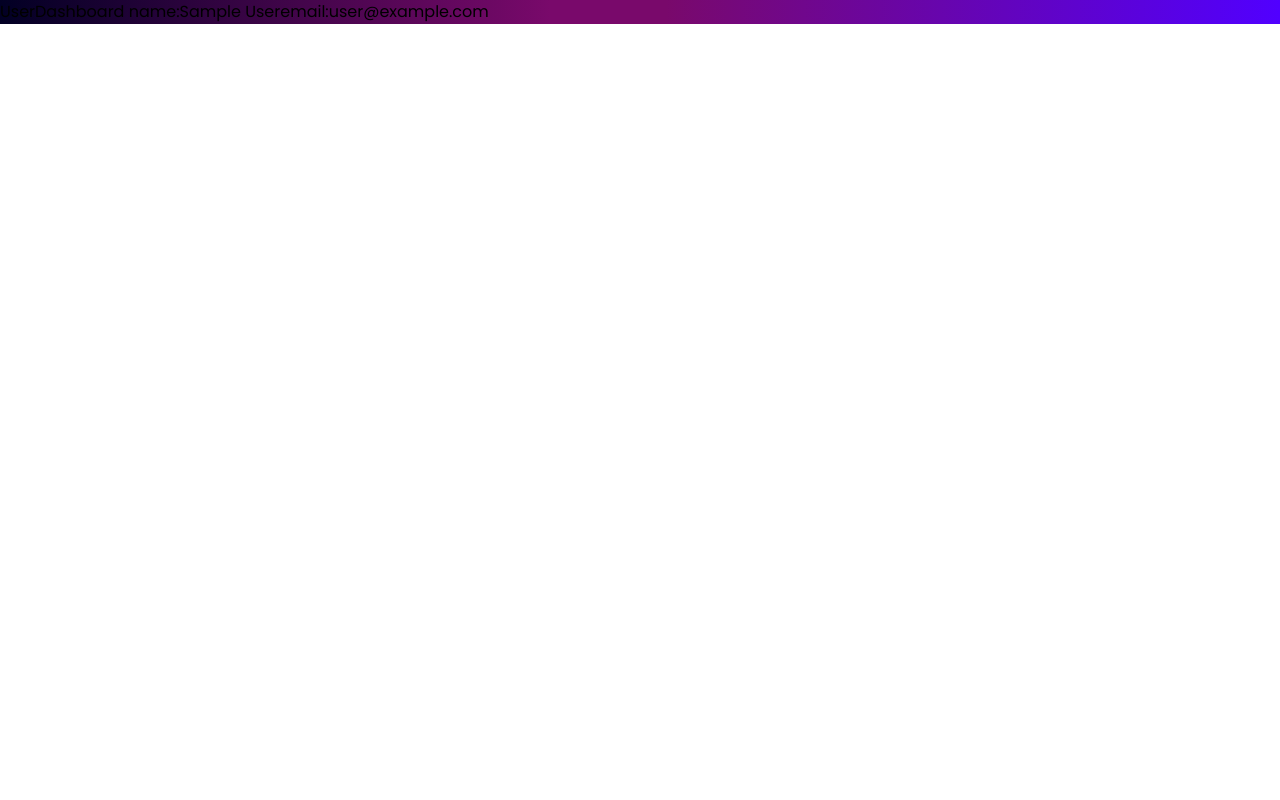
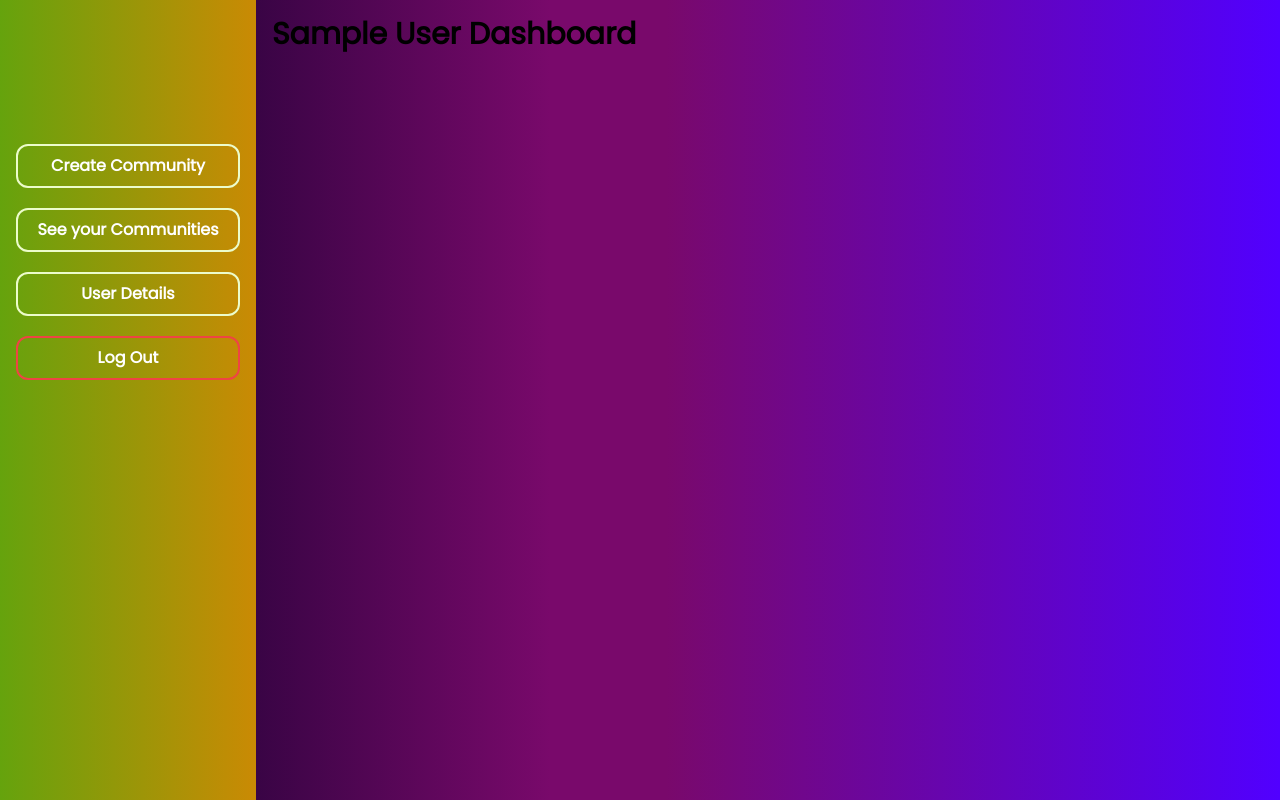
Before and after one commit to subhraneel2005/Crowd-Source, a Next.js app in the folder crowd-sourceewe/: page /dashboard in a window 1280 px wide. Built offline with nearby package versions, Linux system fonts and the light colour scheme; no server answers; sample sign-in values are in the browser's storage.

Commit message:
dashboard ui completed #1

```diff
--- a/crowd-sourceewe/src/app/auth/page.js
+++ b/crowd-sourceewe/src/app/auth/page.js
@@ -35,7 +35,7 @@ export default function AuthPage(){
 
     return(
         <div className="min-h-screen w-full flex justify-center items-center">
-            <button class="btn btn-active btn-primary" onClick={googleAuthHandler}>Sign in with Google</button>
+            <button className="btn btn-active btn-primary" onClick={googleAuthHandler}>Sign in with Google</button>
         </div>
     )
 }
--- a/crowd-sourceewe/src/app/dashboard/page.js
+++ b/crowd-sourceewe/src/app/dashboard/page.js
@@ -3,18 +3,36 @@
 import { auth } from "@/firebase/config";
 import { getAuth } from "firebase/auth";
 import { db } from "@/firebase/config";
+import { useRouter } from "next/navigation";
 
 
 export default function UserDashboard(){
     const auth = getAuth();
     const user = auth.currentUser;
+    const router = useRouter();
 
+    const logOut = () => {
+        auth.signOut();
+        router.push("/");
+    }
+
+    if(!user){
+        router.push("/auth");
+    }
 
     return(
-        <div>
-            UserDashboard
-            name:{user.displayName}
-            email:{user.email}
-        </div>
+    <div className="h-screen flex">
+      <div className="bg-gradient-to-r from-lime-600 to-yellow-600 w-64 h-screen p-4">
+        <ul className="mt-32 space-y-5 font-bold">
+          <li className="text-white py-2 border-2 border-lime-100 rounded-xl cursor-pointer text-center hover:bg-lime-900 duration-500">Create Community</li>
+          <li className="text-white py-2 border-2 border-lime-100 rounded-xl cursor-pointer text-center hover:bg-lime-900 duration-500">See your Communities</li>
+          <li className="text-white py-2 border-2 border-lime-100 rounded-xl cursor-pointer text-center hover:bg-lime-900 duration-500">User Details</li>
+          <li className="text-white py-2 border-2 border-red-500 rounded-xl cursor-pointer text-center hover:bg-red-600 duration-500" onClick={logOut}>Log Out</li>
+        </ul>
+      </div>
+      <div className="flex-1 p-4">
+        <h1 className="text-3xl font-bold">{user?.displayName} Dashboard</h1>
+      </div>
+    </div>
     )
 }
```
